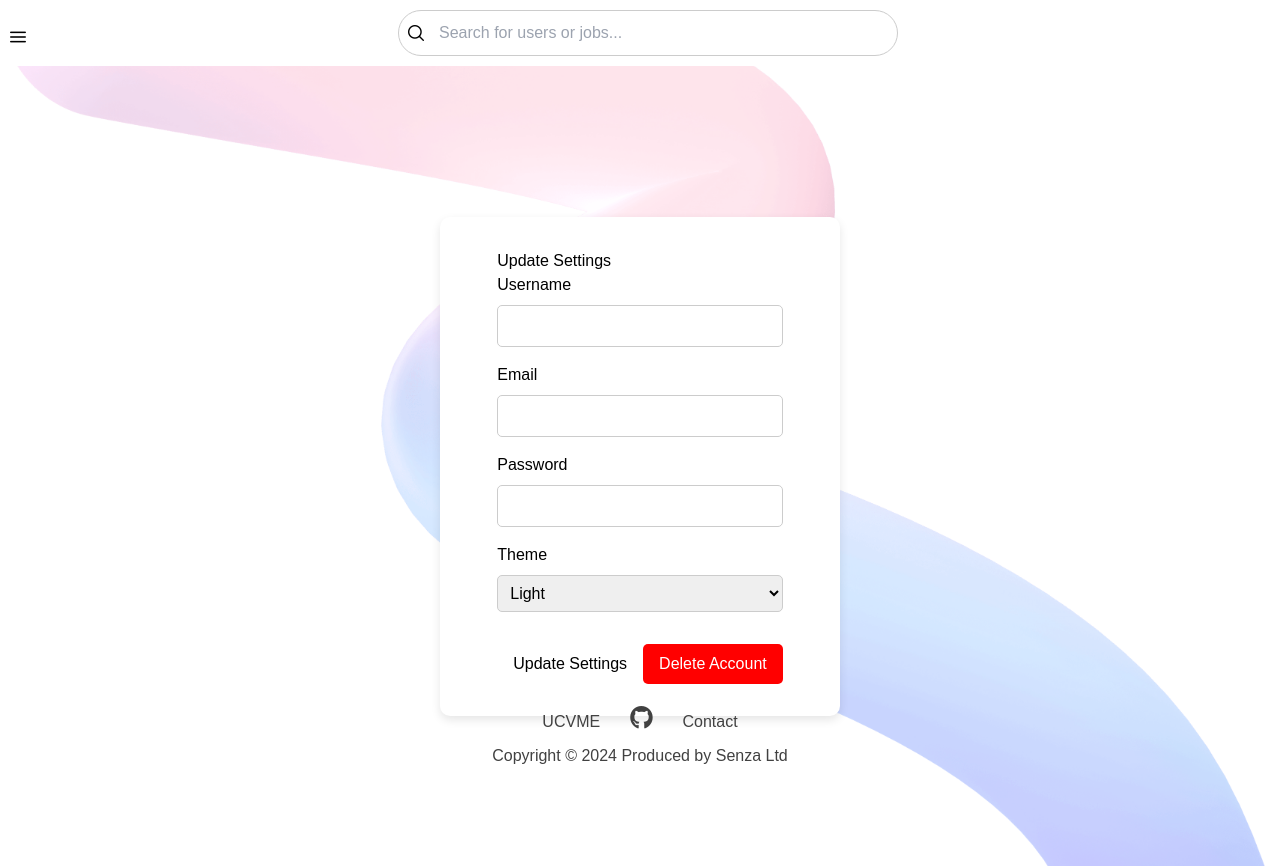
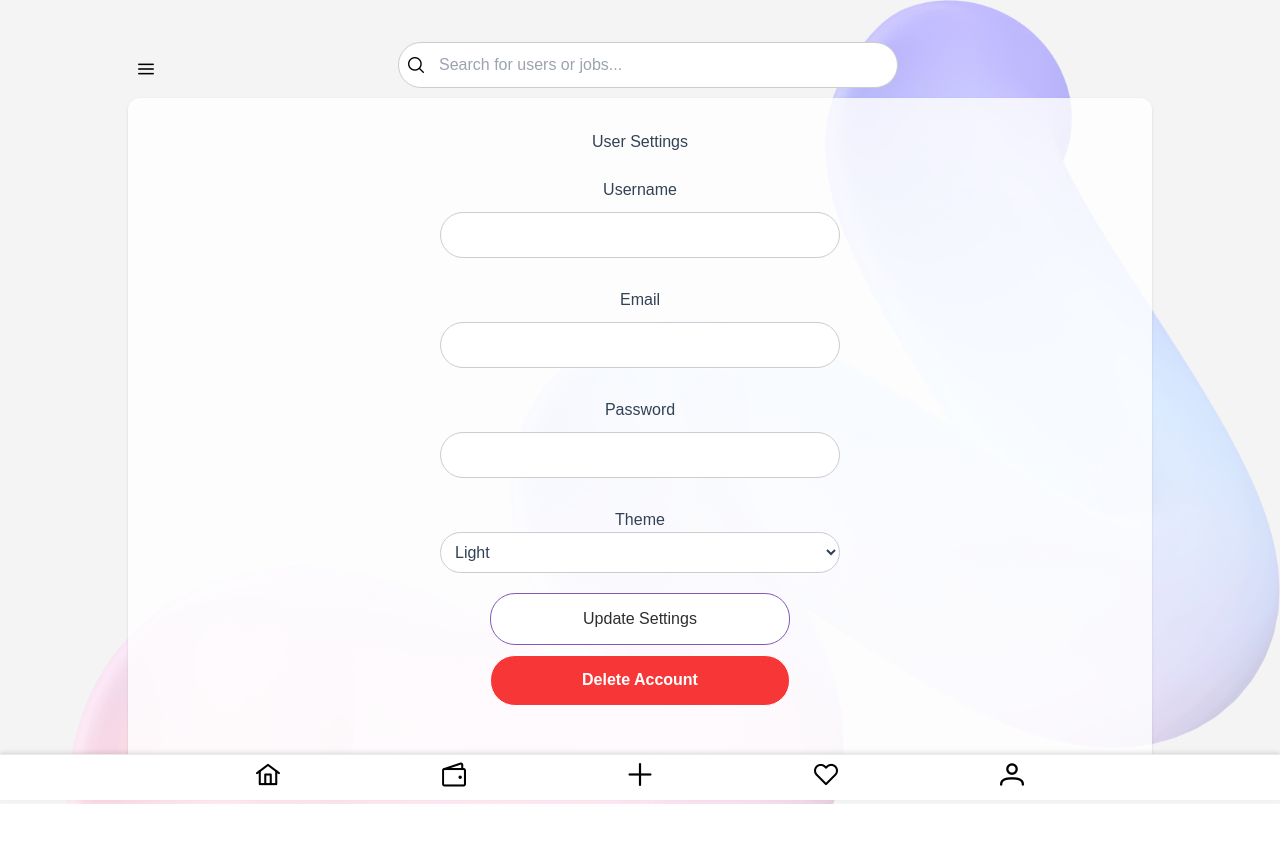
Before and after one commit to SENZAGlobalClassroom/UCVME, a Vue app in the folder app/view/: page /settings in a window 1280 px wide. After the commit the page ends 804 px from the top, so only its background shows below. Built offline with nearby package versions, Linux system fonts and the light colour scheme; a web font is replaced by a local one.

Commit message:
Updated help,settings and add post styles

```diff
--- a/app/view/src/components/HelpForm.vue
+++ b/app/view/src/components/HelpForm.vue
@@ -1,6 +1,5 @@
 <template>
     <div class="helpForm">
-      <h2>Help Form</h2>
       <form @submit.prevent="onSubmit">
         <div class="form-group">
           <input type="text" v-model="name" placeholder="Name" required>
@@ -11,7 +10,7 @@
         <div class="form-group">
           <input type="description" v-model="description" placeholder="Enter Text Here" required>
         </div>
-      <button class="submitHelpForm">Submit</button>
+      <button class="button">Submit</button>
 
       </form>
     </div>
@@ -32,17 +31,13 @@
     };
 </script>
 
+
 <style scoped>
-
-.helpForm {
-    background: #ffffff;
-    padding: 40px;
-    border-radius: 8px;
-    box-shadow: 0 4px 10px rgba(0, 0, 0, 0.1);
-    width: 100%;
-    max-width: none;
-    box-sizing: border-box;max-width: 500px;
-    box-sizing: border-box;
+.form-group input,
+.button {
+  width: calc(100% - 20px);
+  max-width: 300px;
+  margin: 10px auto;
 }
 
 h2 {
@@ -52,23 +47,44 @@
 
 .form-group {
   margin-bottom: 20px;
-    padding: 0 30px;
-    }
-
-    .form-group input {
-    width: calc(100% - 60px);
-    padding: 10px;
-    border: 1px solid #ccc;
-    border-radius: 4px;
-    }
-
-    button {
-    width: calc(100% - 60px);
-    }
-
-    .centered {
   display: flex;
   flex-direction: column;
   align-items: center;
 }
+
+.form-group input {
+  width: 100%;
+  min-width: 400px;
+  padding: 10px;
+  border: 1px solid #ccc;
+  border-radius: 25px;
+}
+
+.button {
+  width: 100%;
+  max-width: 300px;
+  margin: 10px auto;
+  display: block;
+  background: #ffffff;
+  border: 1px solid rgb(132, 87, 187);
+  color: #2e2e2e;
+  padding: 0.8rem;
+  border-radius: 25px;
+  cursor: pointer;
+}
+
+
+@media (max-width: 766px) {
+  .form-group input,
+  .button {
+    width: 70dvw;
+    max-width: none;
+  }
+
+  .form-group {
+    padding: 0 20px;
+  }
+
+
+}
 </style>
--- a/app/view/src/components/SettingForm.vue
+++ b/app/view/src/components/SettingForm.vue
@@ -1,6 +1,5 @@
 <template>
   <div class="setting-form">
-    <h2>Update Settings</h2>
     <form @submit.prevent="onSubmit">
       <div class="form-group">
         <label for="username">Username</label>
@@ -60,48 +59,80 @@
   }
 </script>
 
+
 <style scoped>
-.settings-form {
-  width: 100%;
-  max-width: 400px;
-  padding: 2rem;
-  background: #fff;
-  border-radius: 10px;
-  box-shadow: 0 4px 10px rgba(0, 0, 0, 0.1);
+.form-group input,
+.button {
+  width: calc(100% - 20px);
+  max-width: 300px;
+  margin: 10px auto;
+}
+
+h2 {
+  text-align: center;
+  margin-bottom: 30px;
+}
+
+.form-group {
+  margin-bottom: 20px;
   display: flex;
   flex-direction: column;
   align-items: center;
 }
 
-.form-group {
-  margin-bottom: 1rem;
+.form-group input {
   width: 100%;
+  min-width: 400px;
+  padding: 10px;
+  border: 1px solid #ccc;
+  border-radius: 25px;
 }
 
-.form-group label {
-  display: block;
-  margin-bottom: 0.5rem;
+.form-group select {
+  width: 100%;
+  min-width: 400px;
+  padding: 10px;
+  border: 1px solid #ccc;
+  border-radius: 25px;
+  background-color: white;
+  cursor: pointer;
 }
 
-.form-group input,
-.form-group select {
-  width: 100%;
-  padding: 0.5rem;
-  border: 1px solid #ccc;
-  border-radius: 5px;
+.form-group select:focus {
+  border-color: rgb(132, 87, 187);
+  outline: none;
 }
 
 .btn {
+  width: 100%;
+  max-width: 300px;
+  margin: 10px auto;
+  display: block;
+  background: #ffffff;
+  border: 1px solid rgb(132, 87, 187);
+  color: #2e2e2e;
+  padding: 0.8rem;
+  border-radius: 25px;
   cursor: pointer;
-  padding: 0.5rem 1rem;
-  border: none;
-  border-radius: 5px;
-  margin-top: 1rem;
+}
+.btn-danger {
+  background: #f73737;
+  border: 1px solid rgb(255, 255, 255);
+  color: #ffffff;
+  font-weight: bold;
 }
 
-.btn-danger {
-  background-color: red;
-  color: white;
+
+@media (max-width: 766px) {
+  .form-group input,
+  .btn {
+    width: 70dvw;
+    max-width: none;
+  }
+
+  .form-group {
+    padding: 0 20px;
+  }
+
 }
-
 </style>
--- a/app/view/src/views/AddPostView.vue
+++ b/app/view/src/views/AddPostView.vue
@@ -1,7 +1,7 @@
 <template>
     <div class="gray-background">
         <TopBar></TopBar>
-        <Card style="min-height: 80dvh; padding: 2rem; ">
+        <Card class="card-container">
             <template #header>
                 <h3 class="post-heading">Post a new job</h3>
             </template>
@@ -82,8 +82,17 @@ function postJob() {
 </script>
 
 <style scoped>
+.card-container {
+    padding: 2rem;
+    background-color: rgba(255, 255, 255, 0.838);
+    align-items: center;
+}
+
 .gray-background {
-    padding: 2rem 10vw;
+    padding-top: 2rem;
+    padding-bottom: 2rem;
+    padding-left: 10dvw;
+    padding-right: 10dvw;
     background-color: #ededed98;
     background-image: url('@/assets/Pastel_2.png');
     background-size: cover;
@@ -100,7 +109,7 @@ function postJob() {
     display: flex;
     flex-direction: column;
     margin: auto;
-    max-width: 40dvw;
+    min-width: 40dvw;
 }
 
 .pictures-container {
@@ -148,10 +157,6 @@ function postJob() {
 }
 
 @media (max-width: 1100px) {
-    .gray-background {
-        padding: 1rem;
-    }
-
     .form-container {
         padding: 0;
         max-width: 100%;
@@ -161,4 +166,12 @@ function postJob() {
         gap: 0.5rem;
     }
 }
+@media (max-width: 767px) {
+    .gray-background {
+        padding-top: 0rem;
+        padding-bottom: 0rem;
+        padding-left: 0dvw;
+        padding-right: 0dvw;
+    }
+}
 </style>
--- a/app/view/src/views/HelpView.vue
+++ b/app/view/src/views/HelpView.vue
@@ -1,14 +1,16 @@
 <template>
-    <head>
-      <title>Help Centre</title>
-    </head>
-    <div class="gray-background">
+  <div class="gray-background">
       <TopBar></TopBar>
-        <div class="helpForm centered">
+      <Card class="card-container">
+          <template #header>
+              <h3>Help Centre</h3>
+          </template>
+          <template #content>
             <HelpForm @submit="handleHelpForm" />
-        </div>
-    <Footer></Footer>
-    </div>
+          </template>
+      </Card>
+      <Navbar></Navbar>
+  </div>
 </template>
 
 
@@ -59,68 +61,30 @@
 </script>
 
 <style scoped>
-  .gray-background {
-    padding: 1rem;
+.card-container {
+    padding: 2rem;
+    background-color: rgba(255, 255, 255, 0.808);
+    align-items: center;
+}
+
+.gray-background {
+    padding-top: 2rem;
+    padding-bottom: 2rem;
+    padding-left: 10dvw;
+    padding-right: 10dvw;
     background-color: #ededed98;
-    background-image: url('@/assets/Pastel_10.png');
+    background-image: url('@/assets/Pastel_15.png');
     background-size: cover;
     background-repeat: no-repeat;
     min-height: 100vh;
-  }
+}
 
-  .centered {
-    display: flex;
-    flex-direction: column;
-    align-items: center;
-  }
-
-  .space {
-    padding: 1rem;
-  }
-
-  .buttons {
-    display: flex;
-    justify-content: space-between;
-  }
-
-  :deep .p-stepper .p-stepper-panels {
-    width: 100dvh;
-    margin-top: 1rem;
-    background-color: rgba(255, 255, 255, 0.703);
-    border-radius: 30px;
-  }
-
-  .p-button {
-    background-image: linear-gradient(to right, #B993D6 0%, #8CA6DB 51%, #B993D6 100%);
-    margin: 10px;
-    padding: 15px 35px;
-    background-size: 200% auto;
-    color: white;
-    border-radius: 50px;
-  }
-
-
-  @media only screen and (max-width: 1200px) {
-    .p-stepper .p-stepper-panels {
-      width: 75%;
-      padding: 1rem;
+@media (max-width: 767px) {
+    .gray-background {
+        padding-top: 0rem;
+        padding-bottom: 0rem;
+        padding-left: 0dvw;
+        padding-right: 0dvw;
     }
-  }
-
-  @media only screen and (max-width: 768px) {
-    :deep .p-stepper .p-stepper-panels {
-      width: 100%;
-      padding: 1rem;
-    }
-
-
-    .p-button {
-      margin: 5px;
-      padding: 15px 15px;
-    }
-
-    .centered {
-      align-items: normal;
-    }
-  }
+}
 </style>
--- a/app/view/src/views/HomeView.vue
+++ b/app/view/src/views/HomeView.vue
@@ -11,8 +11,7 @@ import Home from '@/components/Home.vue';
     </div>
 </template>
 
-<style>
-
+<style scoped>
 .gray-background {
     padding-top: 2rem;
     padding-bottom: 2rem;
--- a/app/view/src/views/LikesView.vue
+++ b/app/view/src/views/LikesView.vue
@@ -18,7 +18,7 @@ import Likes from '@/components/Likes.vue';
     </div>
 </template>
 
-<style>
+<style scoped>
 .card-container {
     padding: 2rem;
     background-color: rgba(255, 255, 255, 0.808);
--- a/app/view/src/views/SettingView.vue
+++ b/app/view/src/views/SettingView.vue
@@ -1,18 +1,19 @@
 <template>
-    <TopBar/>
-
-  <div class="setting-view">
-
-    <div class="form-container">
-      <SettingForm @submit-form="handleSettingChange" />
-    </div>
-
-    <Footer />
+  <div class="gray-background">
+      <TopBar></TopBar>
+      <Card class="card-container">
+          <template #header>
+              <h3>User Settings</h3>
+          </template>
+          <template #content>
+            <SettingForm @submit-form="handleSettingChange" />
+          </template>
+      </Card>
+      <Navbar></Navbar>
   </div>
 </template>
 
 <script setup>
-  import Footer from '@/components/Footer.vue';
   import SettingForm from '@/components/SettingForm.vue';
 
   const handleSettingChange = (settings) => {
@@ -21,64 +22,30 @@
 </script>
 
 <style scoped>
-  .setting-view {
-    display: flex;
-    flex-direction: column;
+.card-container {
+    padding: 2rem;
+    background-color: rgba(255, 255, 255, 0.808);
     align-items: center;
-    justify-content: center;
+}
 
-    height: 100vh;
-    padding-top: 0;
+.gray-background {
+    padding-top: 2rem;
+    padding-bottom: 2rem;
+    padding-left: 10dvw;
+    padding-right: 10dvw;
+    background-color: #ededed98;
+    background-image: url('@/assets/Pastel_20.png');
+    background-size: cover;
+    background-repeat: no-repeat;
+    min-height: 100vh;
+}
 
-    background-image: url('@/assets/Pastel_12.png');
-    background-position: left center, right center;
-    background-repeat: no-repeat, no-repeat;
-    background-size: cover;
-  }
-
-  .form-container {
-    width: 100%;
-    max-width: 400px;
-    padding: 2rem;
-    background: #fff;
-    border-radius: 10px;
-    box-shadow: 0 4px 10px rgba(0, 0, 0, 0.1);
-    display: flex;
-    flex-direction: column;
-    align-items: center;
-  }
-
-  .top-bar {
-  position: fixed;
-  top: 0;
-  left: 0;
-  display: flex;
-  justify-content: space-between;
-  align-items: center;
-  padding: 1rem;
-  width: 100%;
-  }
-
-  .logo {
-    max-height: 60px;
-  }
-
-  .globe-icon {
-    font-size: 2rem;
-  }
-
-  footer {
-    position: fixed;
-    bottom: 2rem;
-  }
-
-  @media (max-width: 600px) {
-    .login-view {
-      padding: 10px;
+@media (max-width: 767px) {
+    .gray-background {
+        padding-top: 0rem;
+        padding-bottom: 0rem;
+        padding-left: 0dvw;
+        padding-right: 0dvw;
     }
-
-    /*.form-container {
-      padding: 1rem;
-    }*/
-  }
+}
 </style>
```
Lines whose indentation alone changed are shown as unchanged.
